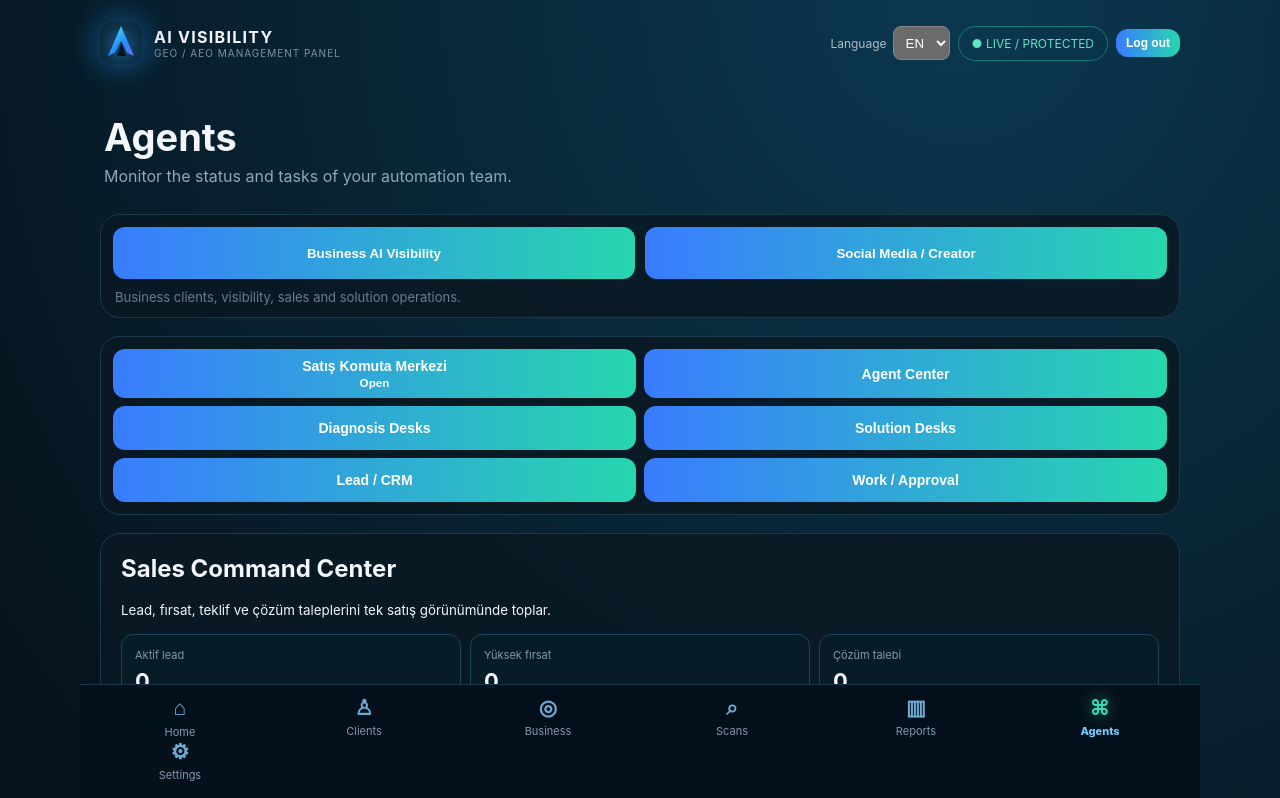
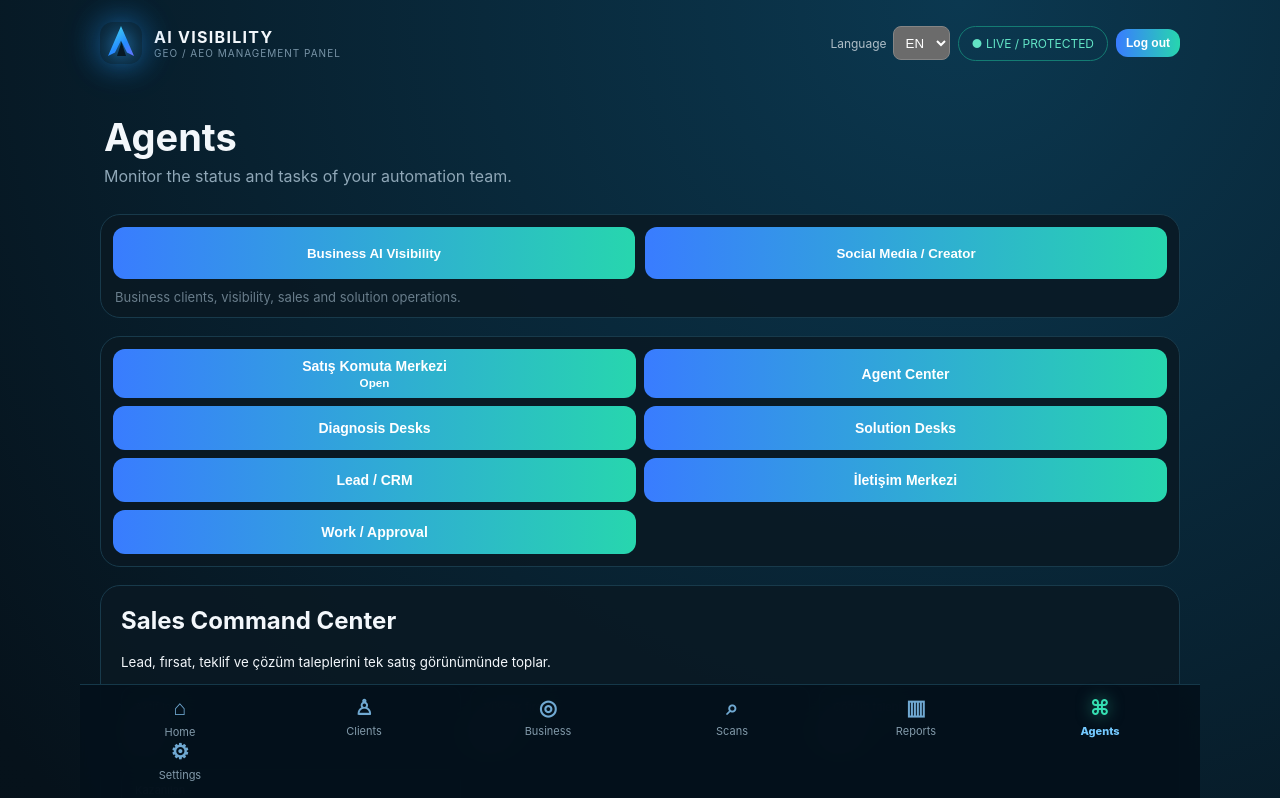
Before and after one commit to mehmetozan-5858/ai-visibility, a Next.js app: page /ajanlar in a window 1280 px wide. Shown: the top 798 px of the page. Built offline with nearby package versions, Linux system fonts and the light colour scheme; no server answers.

Commit message:
Expose Communication Center in agent workspace

```diff
--- a/components/AgentsWorkspace.js
+++ b/components/AgentsWorkspace.js
@@ -10,6 +10,7 @@ import SalesManager from "./SalesManager";
 import CreatorAgentDesks from "./CreatorAgentDesks";
 import BusinessAgentDesks from "./BusinessAgentDesks";
 import AgentCenter from "./AgentCenter";
+import CommunicationCenter from "./CommunicationCenter";
 
 const businessTabs=[
   ["overview","Satış Komuta Merkezi"],
@@ -17,6 +18,7 @@ const businessTabs=[
   ["diagnosis","Sorun Tespit Masaları"],
   ["solutions","Çözüm Masaları"],
   ["crm","Lead / CRM"],
+  ["communication","İletişim Merkezi"],
   ["work","İş / Onay"]
 ];
 const socialTabs=[
@@ -53,6 +55,7 @@ export default function AgentsWorkspace(){
       {businessTab==="diagnosis"&&<BusinessAgentDesks mode="diagnosis"/>}
       {businessTab==="solutions"&&<BusinessAgentDesks mode="solution"/>}
       {businessTab==="crm"&&<><LeadsManager/><CRMManager/></>}
+      {businessTab==="communication"&&<CommunicationCenter/>}
       {businessTab==="work"&&<WorkManager/>}
     </>}
 
```
